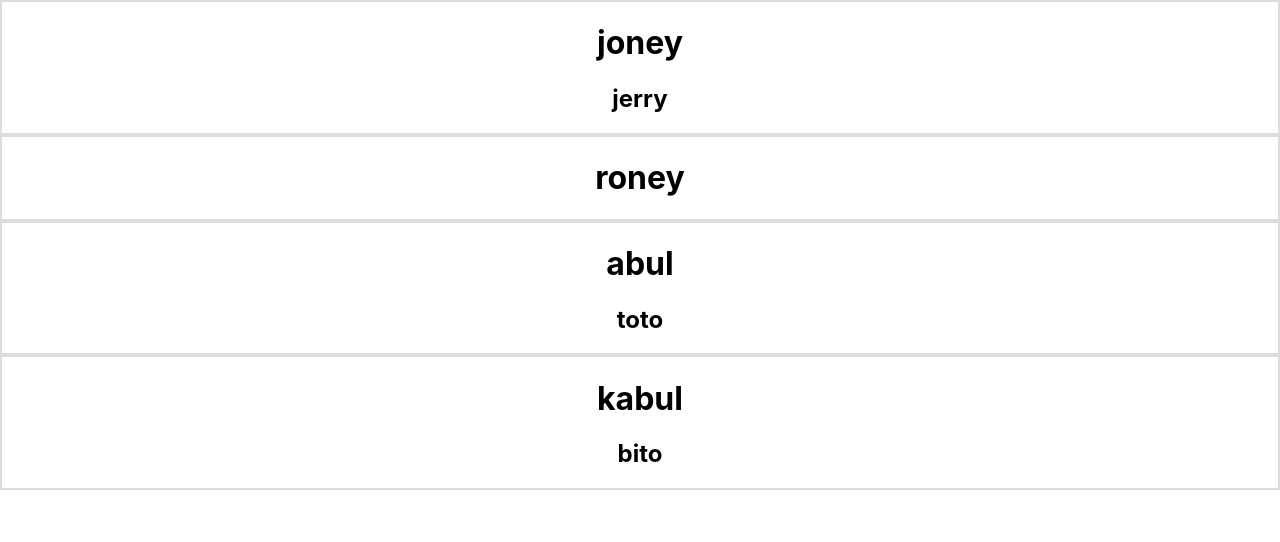
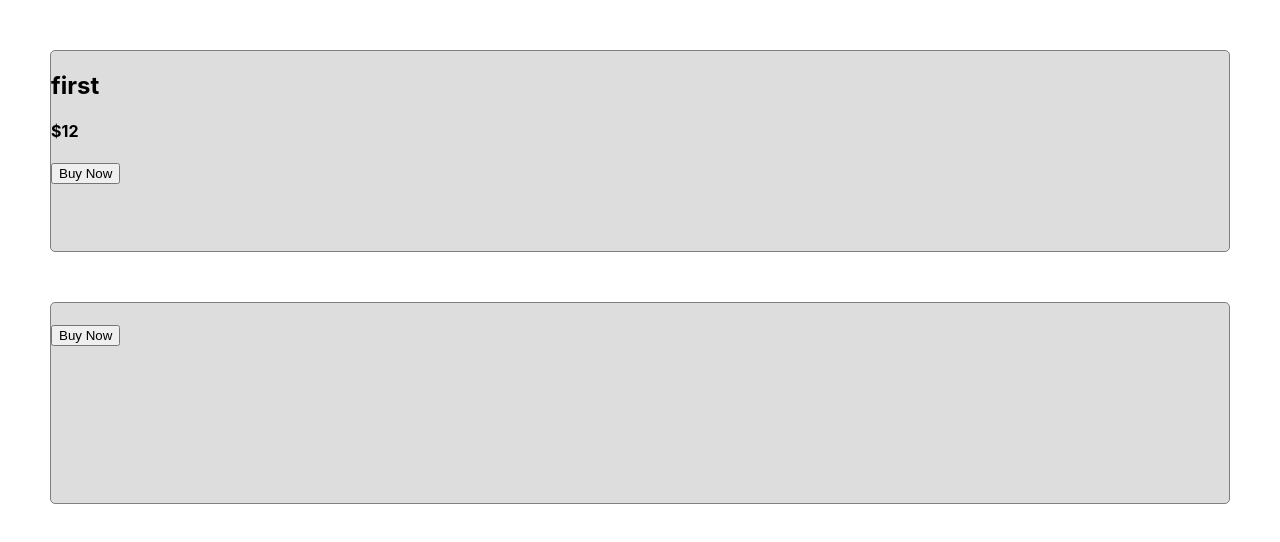
Before and after one commit to jonytalukdar/react-core-concept, a React (Create React App) app: page / in a window 1280 px wide. Shown: the top 542 px of the page. Built offline with nearby package versions, Linux system fonts and the light colour scheme.

Commit message:
completed array object

```diff
--- a/src/App.js
+++ b/src/App.js
@@ -2,14 +2,14 @@ import React from 'react';
 import ComOne from './component';
 
 function App() {
-  const names = ['joney', 'jerry', 'jubayer', 'roney'];
-
+  const products = [
+    { name: 'first', price: '$12' },
+    { name: 'second', price: '$15' },
+  ];
   return (
     <div>
-      <ComOne name={names[0]} bio={names[1]} />
-      <ComOne name={names[3]} />
-      <ComOne name="abul" bio="toto" />
-      <ComOne name="kabul" bio="bito" />
+      <ComOne name={products[0].name} price={products[0].price} />
+      <ComOne />
     </div>
   );
 }
--- a/src/component.jsx
+++ b/src/component.jsx
@@ -1,10 +1,19 @@
 import React from 'react';
 
 function ComOne(props) {
+  const priceStyle = {
+    border: '1px solid gray',
+    borderRadius: '5px',
+    backgroundColor: '#ddd',
+    height: '200px',
+    widht: '200px',
+    margin: '50px',
+  };
   return (
-    <div style={{ border: '2px solid #ddd', textAlign: 'center' }}>
-      <h1>{props.name}</h1>
-      <h2>{props.bio}</h2>
+    <div style={priceStyle}>
+      <h2>{props.name}</h2>
+      <h4>{props.price}</h4>
+      <button>Buy Now</button>
     </div>
   );
 }
```
